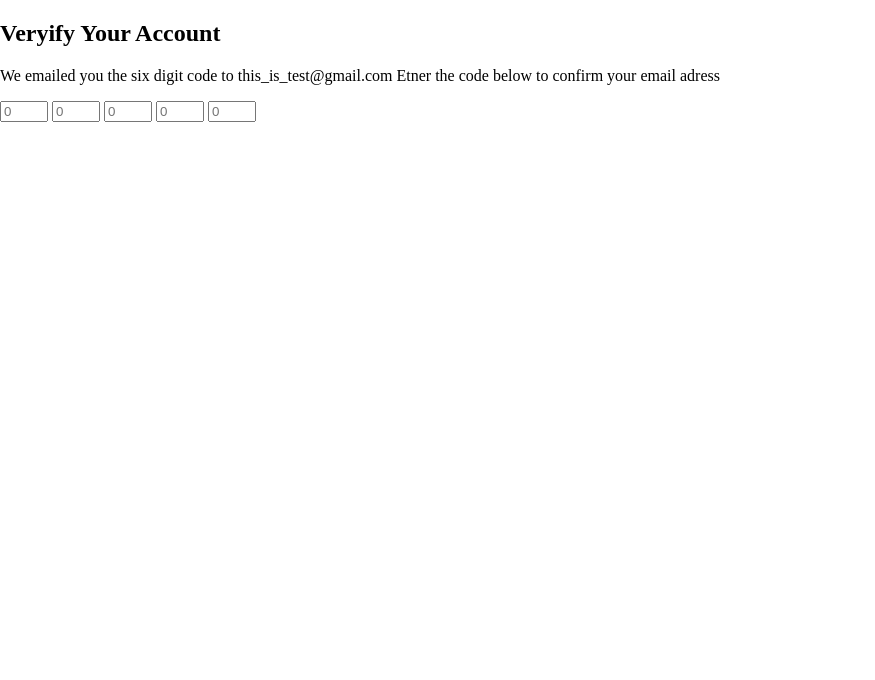
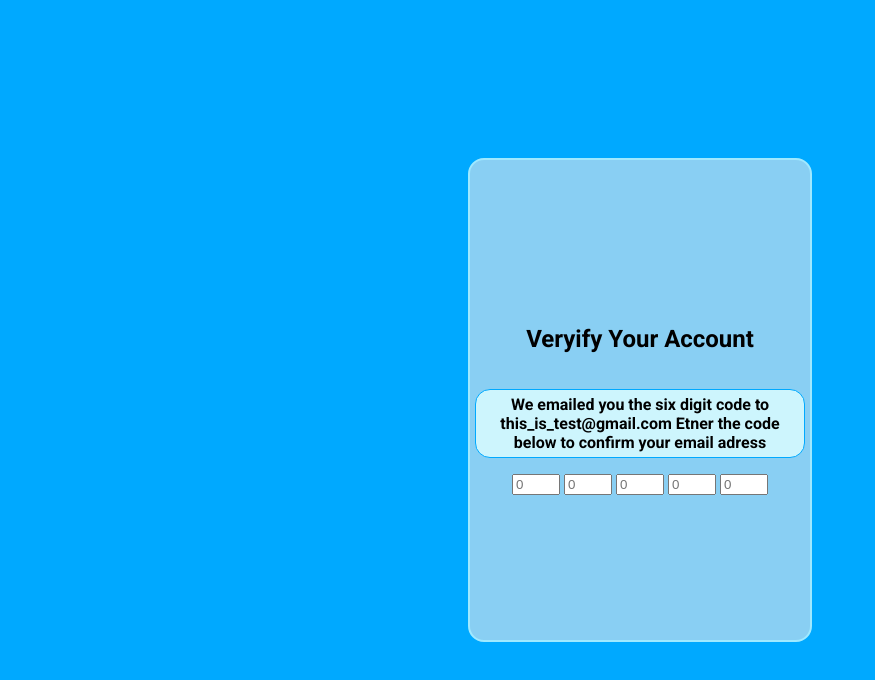
Before and after one commit to Ameer2000Mzori/Verify-Account, a website built with webpack: page src/index.html in a window 1280 px wide. Shown: the whole page, without its empty margins (0-875 px from the left). Built offline with nearby package versions, Linux system fonts and the light colour scheme.

Commit message:
added styling to the upper side

```diff
--- a/src/style.scss
+++ b/src/style.scss
@@ -3,7 +3,46 @@
 $fontOne: "Roboto", sans-serif;
 $fontTwo: "Silkscreen", sans-serif;
 
+$colorOne: #00a9ff;
+$colorTwo: #89cff3;
+$colorThree: #a0e9ff;
+$colorFour: #cdf5fd;
+
 body {
   padding: 0;
   margin: 0;
 }
+
+.header {
+  height: 100vh;
+  display: flex;
+  flex-direction: column;
+  justify-content: center;
+  text-align: center;
+  align-items: center;
+  background-color: $colorOne;
+
+  .main {
+    height: 470px;
+    width: 330px;
+    display: flex;
+    flex-direction: column;
+    justify-content: center;
+    text-align: center;
+    align-items: center;
+    font-family: $fontOne;
+    background-color: $colorTwo;
+    padding: 5px;
+    border-radius: 1rem;
+    border: solid $colorThree 2px;
+
+    p {
+      background-color: $colorFour;
+      border-radius: 15px;
+      border: solid $colorOne 1px;
+      font-family: $fontOne;
+      font-weight: 600;
+      padding: 5px;
+    }
+  }
+}
```
Also changed, not shown: src/style.css, 1 other file.
